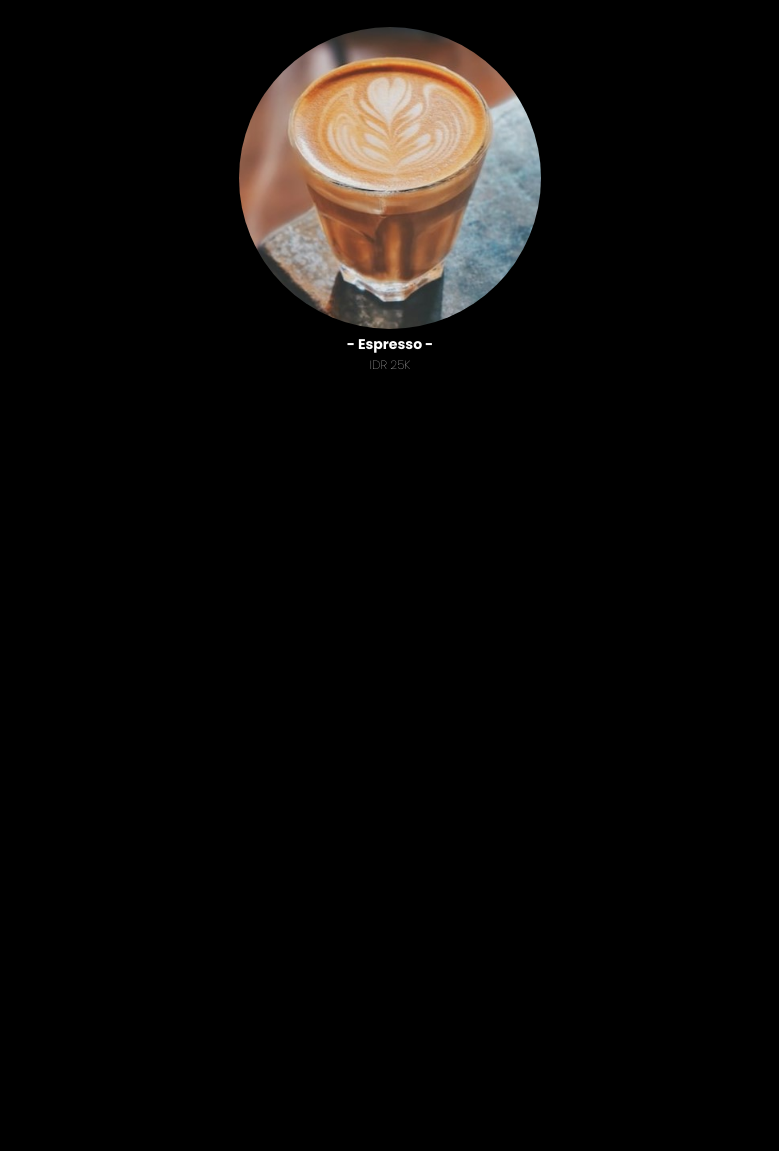
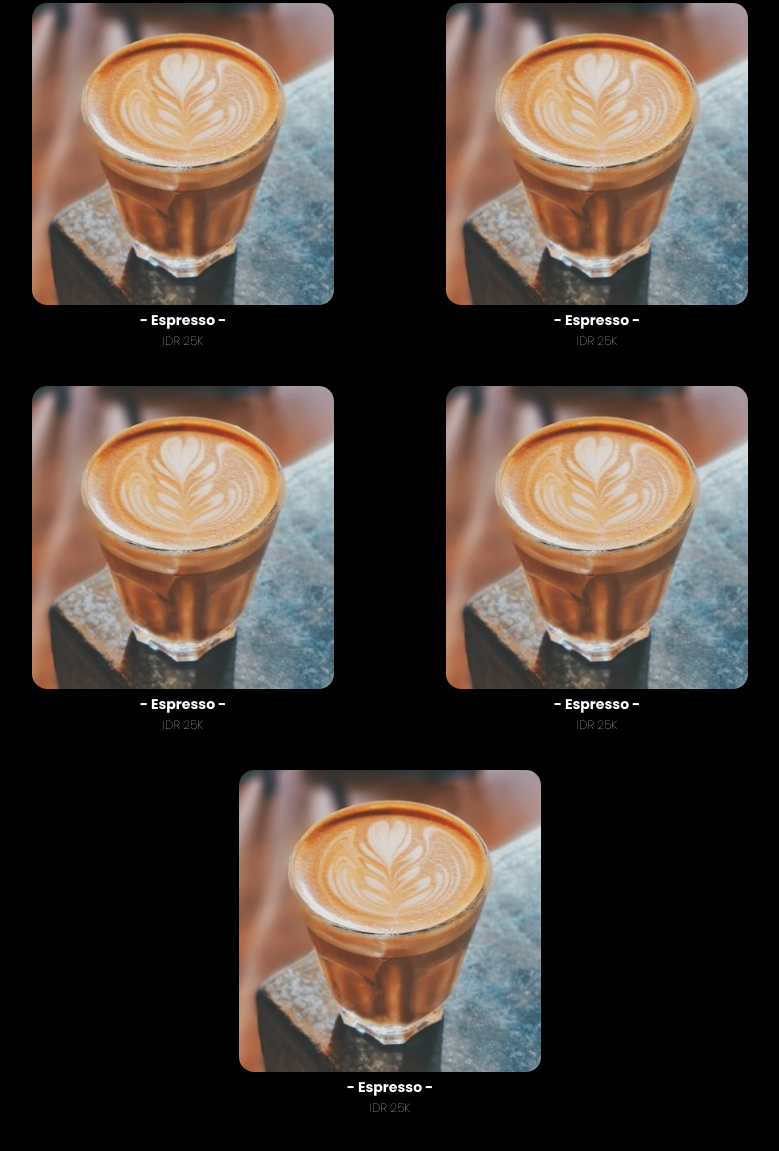
Before and after one commit to Wahyurizkibudiyanto/website-kedai-kopi, a website: page index.html in a window 1280 px wide. Shown: the part 1672-2823 px from the top of the page, without its empty margins (250-1029 px from the left). Drawn offline with nearby package versions, Linux system fonts and the light colour scheme.

Commit message:
update 1

```diff
--- a/css/style.css
+++ b/css/style.css
@@ -4,7 +4,7 @@
 }
 
 * {
-  font-family: 'Poppins';
+  font-family: "Poppins";
   margin: 0;
   padding: 0;
   box-sizing: border-box;
@@ -211,8 +211,9 @@ body {
 .menu .row {
   display: flex;
   flex-wrap: wrap;
-  margin-top: 5rem;
+  margin-top: 3rem;
   justify-content: center;
+  gap: 3rem;
 }
 
 .menu .row .menu-card {
@@ -220,7 +221,7 @@ body {
 }
 
 .menu .row .menu-card img {
-  border-radius: 50%;
+  border-radius: 5%;
   width: 80%;
 }
 
--- a/index.html
+++ b/index.html
@@ -93,6 +93,26 @@
         <h3 class="menu-card-title">- Espresso -</h3>
         <p class="menu-card-price">IDR 25K</p>
       </div>
+      <div class="menu-card">
+        <img class="menu-card-img" src="img/menu/menu.jpg" alt="Espresso" />
+        <h3 class="menu-card-title">- Espresso -</h3>
+        <p class="menu-card-price">IDR 25K</p>
+      </div>
+      <div class="menu-card">
+        <img class="menu-card-img" src="img/menu/menu.jpg" alt="Espresso" />
+        <h3 class="menu-card-title">- Espresso -</h3>
+        <p class="menu-card-price">IDR 25K</p>
+      </div>
+      <div class="menu-card">
+        <img class="menu-card-img" src="img/menu/menu.jpg" alt="Espresso" />
+        <h3 class="menu-card-title">- Espresso -</h3>
+        <p class="menu-card-price">IDR 25K</p>
+      </div>
+      <div class="menu-card">
+        <img class="menu-card-img" src="img/menu/menu.jpg" alt="Espresso" />
+        <h3 class="menu-card-title">- Espresso -</h3>
+        <p class="menu-card-price">IDR 25K</p>
+      </div>
     </div>
   </section>
 
```
